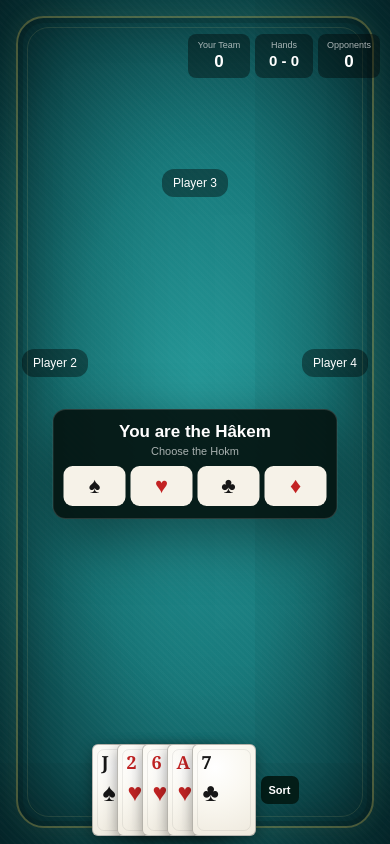
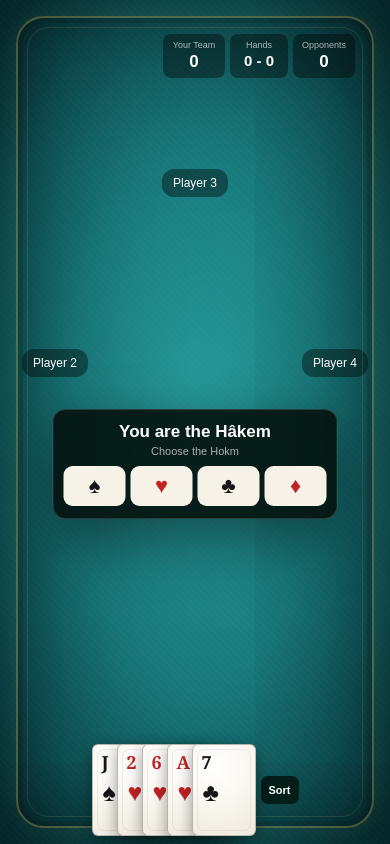
Before and after one commit to Matteees76/hokm-game, a Next.js app: page /game in a window 390 px wide. Built offline with nearby package versions, Linux system fonts and the light colour scheme; no server answers.

Commit message:
Adjust mobile score position

```diff
--- a/app/globals.css
+++ b/app/globals.css
@@ -4088,4 +4088,9 @@ box-sizing: border-box;
     background: #073c42 !important;
   }
 }
-}
+
+/* Move score display slightly left */
+.gameTable .scoreDisplay {
+  right: 35px !important;
+}
+}
```
